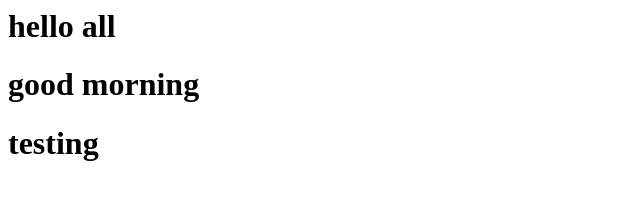
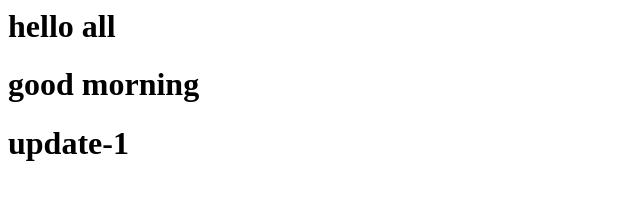
Before and after one commit to kunal8080/noe-repo, a plain HTML site: page index.html in a window 1280 px wide. Shown: the full height of the page, 0-640 px from the left. Drawn offline with Linux system fonts and the light colour scheme.

Commit message:
Update index.html

```diff
--- a/index.html
+++ b/index.html
@@ -2,4 +2,4 @@
 
 <h1> good morning </h1>
 
-<h1> testing </h1>
+<h1> update-1 </h1>
```
